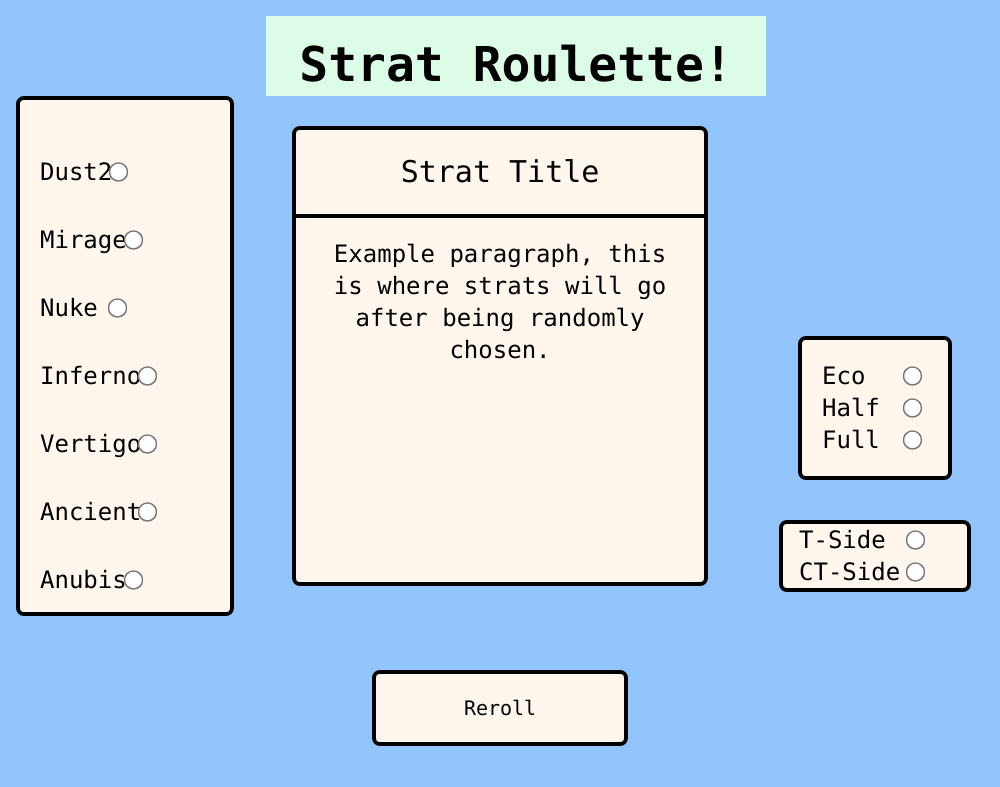
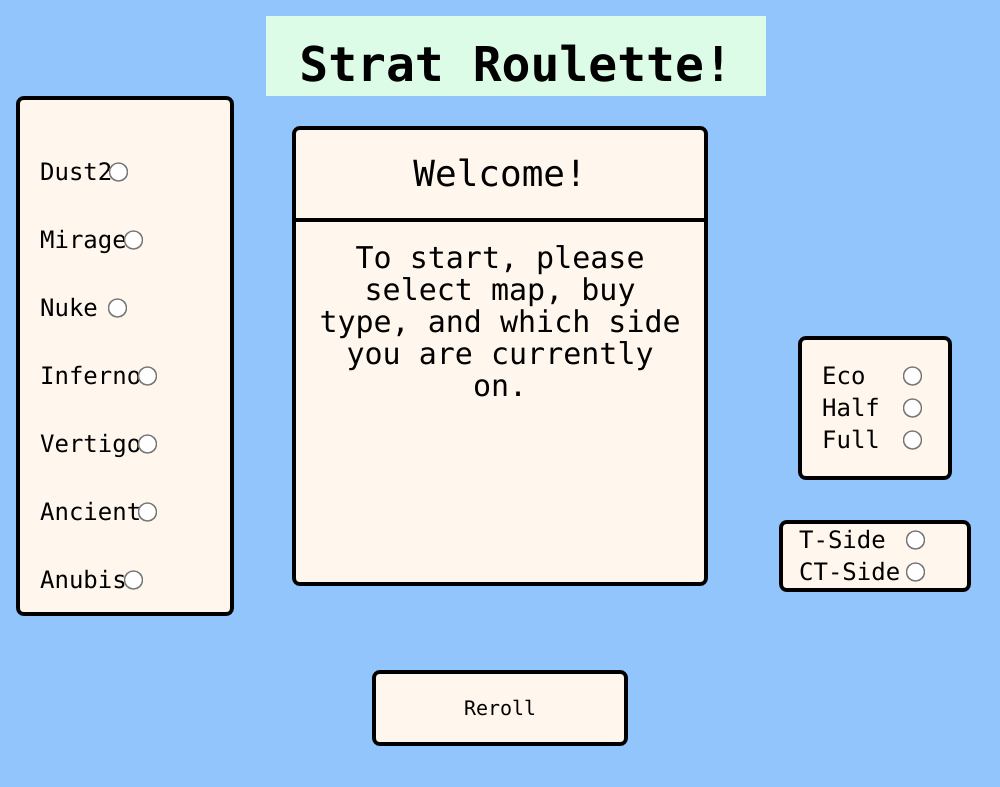
Before and after one commit to CamCalhoun/CS2StratRoulette, an Electron app: page index.html in a window 1000 px wide. Drawn offline with Linux system fonts and the light colour scheme.

Commit message:
reformatted display window

```diff
--- a/index.html
+++ b/index.html
@@ -54,10 +54,9 @@
 		<!--Strat display window-->
 		<div id="displayWindow"
 			class="row-start-2 col-start-2 row-span-2 bg-orange-50 lg:w-full md:w-5/6 lg:h-full md:h-5/6 text-center border-4 rounded-lg border-black lg:m-4 md:mx-auto md:my-auto">
-			<p id="displayStratTitle" class="border-b-4 border-black text-3xl p-6">Strat Title</p>
-			<p id="displayStratInfo" class="text-2xl leading-8 p-5">Example paragraph, this is where strats will go
-				after being
-				randomly chosen.
+			<p id="displayStratTitle" class="border-b-4 border-black text-4xl p-6">Welcome!</p>
+			<p id="displayStratInfo" class="text-3xl leading-8 p-5">To start, please select map, buy type, and which
+				side you are currently on.
 			</p>
 		</div>
 
```
Also changed, not shown: output.css.
